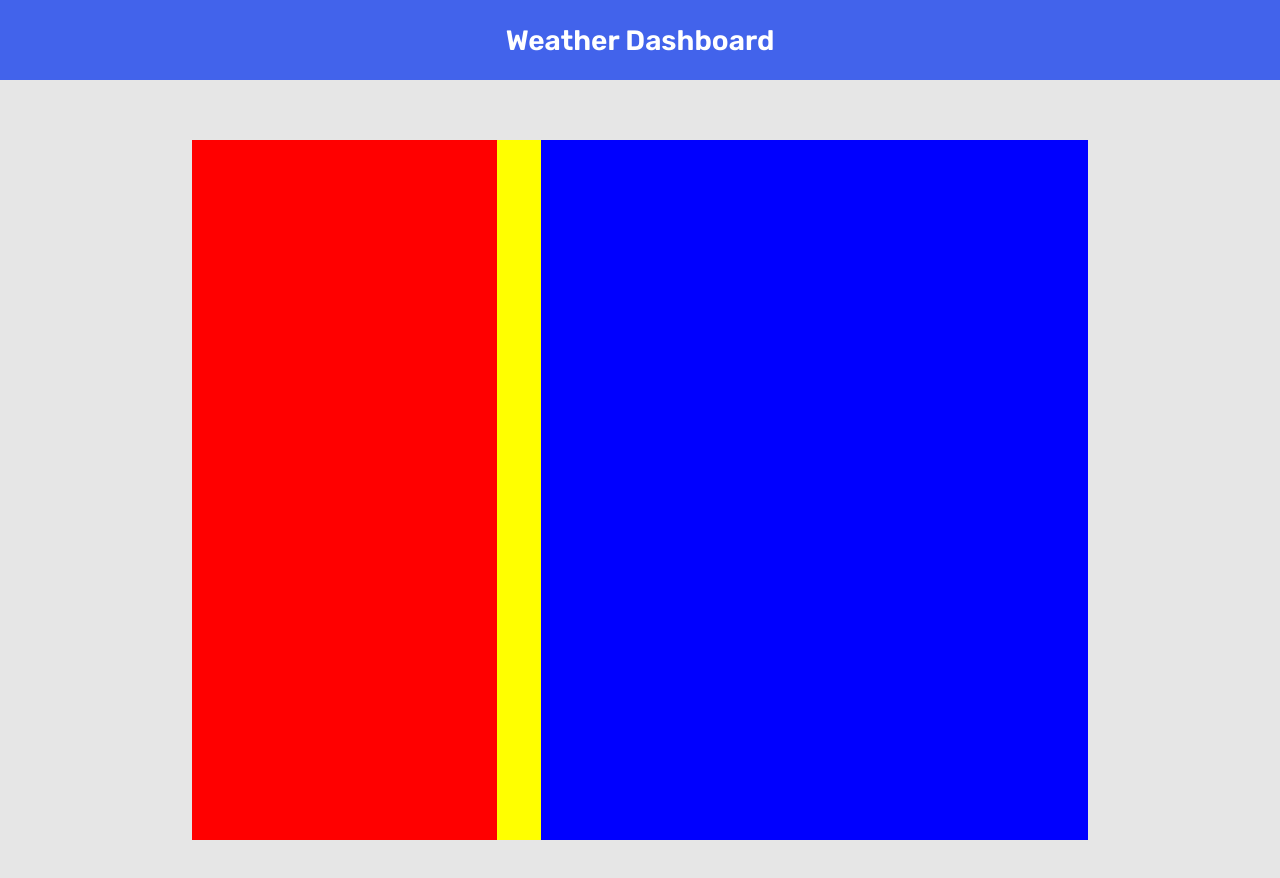
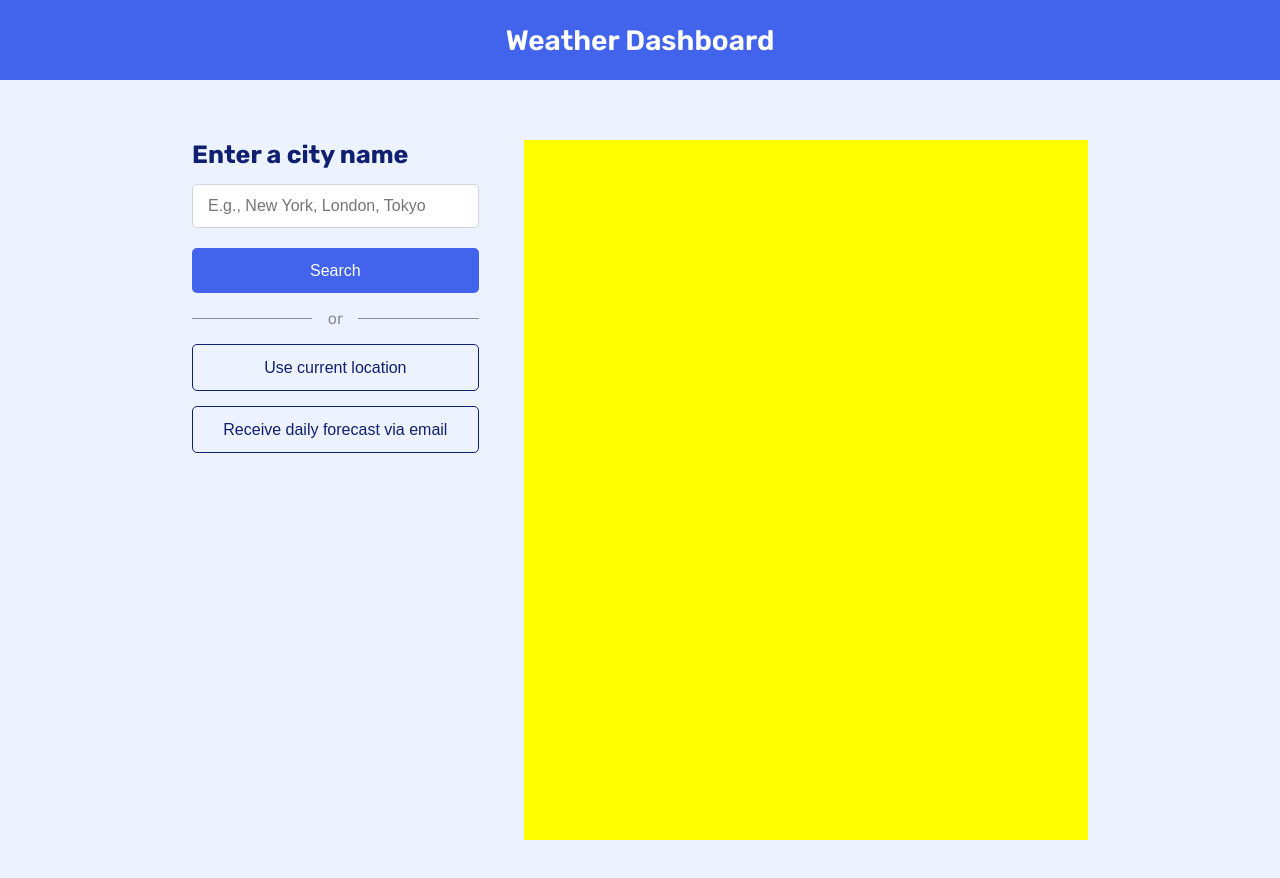
Before and after one commit to giahuy200202/G-Weather-Forecast, a React (Create React App) app in the folder frontend/: page / in a window 1280 px wide. Shown: the top 878 px of the page. Built offline with nearby package versions, Linux system fonts and the light colour scheme.

Commit message:
ui for search container

```diff
--- /dev/null
+++ b/frontend/src/components/Dashboard/Search/index.tsx
@@ -0,0 +1,33 @@
+import React from "react";
+import styles from "./search.module.css";
+import { useAppDispatch, useAppSelector } from "../../../hooks/ReduxHooks";
+import BeatLoader from "react-spinners/BeatLoader";
+import toast, { Toaster } from "react-hot-toast";
+import { ReactComponent as EmailIcon } from "../../../assets/svg/email.svg";
+
+import { dashboardActions } from "@store/dashboard";
+import { useEffect } from "react";
+
+const Search: React.FC = () => {
+  const dispatch = useAppDispatch();
+  // const chartData = useAppSelector((state) => state.dashboard.chartData);
+
+  return (
+    <div className={styles["search-container"]}>
+      <div className={styles["search-header"]}>
+        <h2>Enter a city name</h2>
+      </div>
+      <input type="text" placeholder="E.g., New York, London, Tokyo" />
+      <button className={styles["btn-search"]}>Search</button>
+      <div className={styles["or-container"]}>
+        <div className={styles["line"]}></div>
+        <p>or</p>
+        <div className={styles["line"]}></div>
+      </div>
+      <button className={styles["btn-current-location"]}>Use current location</button>
+      <button className={`${styles["btn-current-location"]} ${styles["btn-more-margin"]}`}>Receive daily forecast via email</button>
+    </div>
+  );
+};
+
+export default Search;
--- /dev/null
+++ b/frontend/src/components/Dashboard/Search/search.module.css
@@ -0,0 +1,83 @@
+.search-container {
+    font-size: 2rem;
+    padding: 0;
+    margin: 0;
+}
+
+.search-header {
+    display: flex;
+    justify-content: space-between;
+    align-items: center;
+}
+
+.search-container>.search-header>h2 {
+    color: rgb(16, 32, 112);
+    font-size: 2.5rem;
+    margin: 0;
+}
+
+.search-container>.search-header>.email {
+    width: 6%;
+}
+
+.search-container>.search-header>.email:hover {
+    cursor: pointer;
+}
+
+.search-container>input {
+    width: 100%;
+    padding: 1.2rem 1.5rem;
+    margin-top: 1.5rem;
+    border-radius: 0.5rem;
+    border: 0.18rem solid #ced4da;
+}
+
+.search-container>button {
+    width: 100%;
+    padding: 1.35rem 1.5rem;
+    border-radius: 0.5rem;
+    border: none;
+    /* font-weight: 600; */
+}
+
+.search-container>.btn-search {
+    background: #4263eb;
+    color: white;
+    margin-top: 2rem;
+}
+
+.search-container>.btn-search:hover {
+    background: rgb(59, 91, 218);
+    cursor: pointer;
+}
+
+.search-container>.or-container {
+    display: flex;
+    justify-content: space-between;
+    align-items: center;
+}
+
+.search-container>.or-container>.line {
+    width: 42%;
+    border-top: 0.18rem solid #868e96;
+}
+
+.search-container>.or-container>p {
+    color: #868e96;
+}
+
+.search-container>.btn-current-location {
+    background: #edf2ff;
+    color: rgb(16, 32, 112);
+    border: 0.1rem solid rgb(16, 32, 112);
+    /* margin-top: 1rem; */
+}
+
+.search-container>.btn-current-location:hover {
+    background: #d9e1f5;
+    cursor: pointer;
+}
+
+.search-container>.btn-more-margin {
+    margin-top: 1.5rem;
+}
--- a/frontend/src/components/Dashboard/search.tsx
+++ /dev/null
@@ -1,23 +0,0 @@
-import React from "react";
-import styles from "./dashboard.module.css";
-import { useAppDispatch, useAppSelector } from "../../hooks/ReduxHooks";
-import BeatLoader from "react-spinners/BeatLoader";
-import toast, { Toaster } from "react-hot-toast";
-import { ReactComponent as Info } from "../../assets/svg/Dashboard/info.svg";
-import { ReactComponent as RevenueSignature } from "../../assets/svg/Dashboard/revenuesign.svg";
-
-import { dashboardActions } from "@store/dashboard";
-import { useEffect } from "react";
-
-const Chart: React.FC = () => {
-  const dispatch = useAppDispatch();
-  // const chartData = useAppSelector((state) => state.dashboard.chartData);
-
-  return (
-    <div className={styles["chart-container"]}>
-
-    </div>
-  );
-};
-
-export default Chart;
--- a/frontend/src/layouts/layout.module.css
+++ b/frontend/src/layouts/layout.module.css
@@ -1,5 +1,6 @@
 .base-layout-container{
     display: flex;
+    background: #edf2ff;
 }
 
 .content-container{
--- a/frontend/src/components/Dashboard/dashboard.module.css
+++ b/frontend/src/pages/Dashboard/dashboard.module.css
@@ -8,41 +8,39 @@
     width: 70%;
     height: 70rem;
     margin: 6rem auto;
+}
+
+.dashboard-container > .content-container > .search-container{
+    width: 32%;
+    background: #edf2ff;
+}
+
+.dashboard-container > .content-container > .result-container{
+    width: 63%;
     background: yellow;
 }
 
-.dashboard-container > .content-container > .search-container{
-    width: 34%;
-    background: red;
-}
 
-.dashboard-container > .content-container > .result-container{
-    width: 61%;
-    background: blue;
-}
-
-
-@media only screen and (max-width: 400px) {
+@media only screen and (max-width: 600px) {
     .dashboard-container > .content-container{
         display: flex;
         flex-direction: column;
         width: 90%;
-        height: 70rem;
+        height: 105rem;
         margin: 4rem auto;
-        background: yellow;
     }
 
     .dashboard-container > .content-container > .search-container{
         height: 30%;
         width: 100%;
-        background: red;
+        background: #edf2ff;
     }
 
     .dashboard-container > .content-container > .result-container{
         margin-top: 4rem;
         height: 65%;
         width: 100%;
-        background: blue;
+        background: yellow;
     }
 
   }
--- a/frontend/src/components/Dashboard/index.tsx
+++ b/frontend/src/pages/Dashboard/index.tsx
@@ -1,8 +1,8 @@
 import React from "react";
 import styles from "./dashboard.module.css";
 
-import Search from "./search";
-import Tasklist from "./result";
+import Search from "../../components/Dashboard/Search/index";
+import Tasklist from "../../components/Dashboard/Result/index";
 import { useAppDispatch, useAppSelector } from "@hooks/ReduxHooks";
 import { useEffect } from "react";
 import axios from "axios";
--- a/frontend/src/routes/index.tsx
+++ b/frontend/src/routes/index.tsx
@@ -1,6 +1,6 @@
 import { Routes, Route } from "react-router-dom";
 import BaseLayout from "@layouts/index";
-import Dashboard from "@components/Dashboard";
+import Dashboard from "@pages/Dashboard";
 
 
 const AppRoutes: React.FC = () => {
```
Also changed, not shown: frontend/src/components/Dashboard/Result/index.tsx (renamed from frontend/src/components/Dashboard/result.tsx, +2 -5 lines), frontend/src/assets/svg/email.svg (added), frontend/src/components/Dashboard/Result/result.module.css (added).
